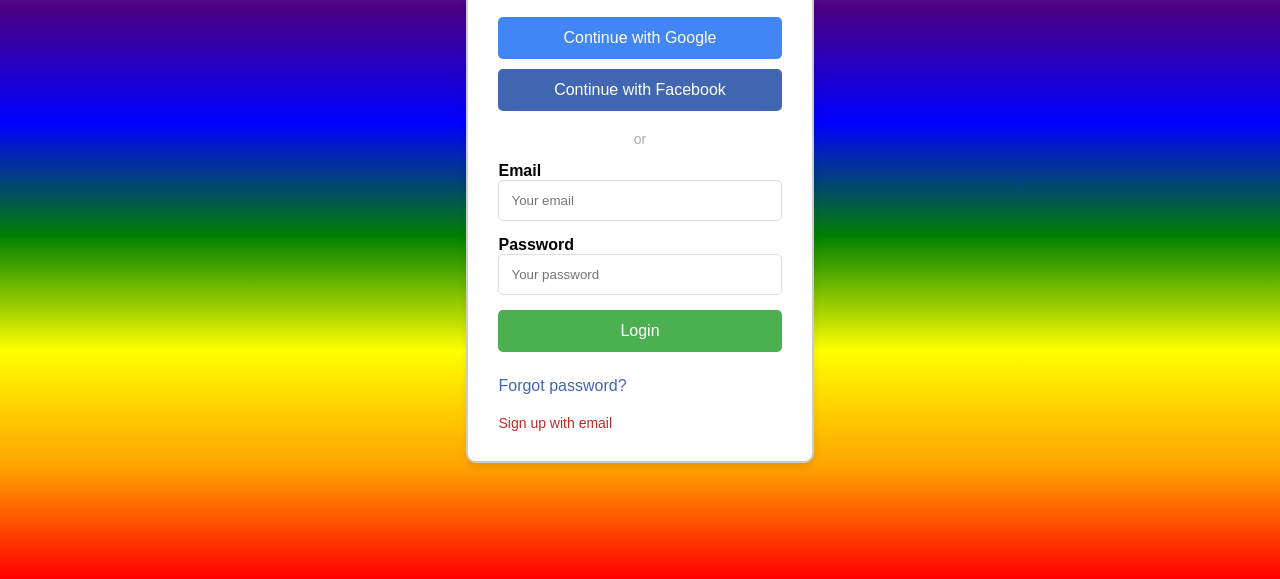
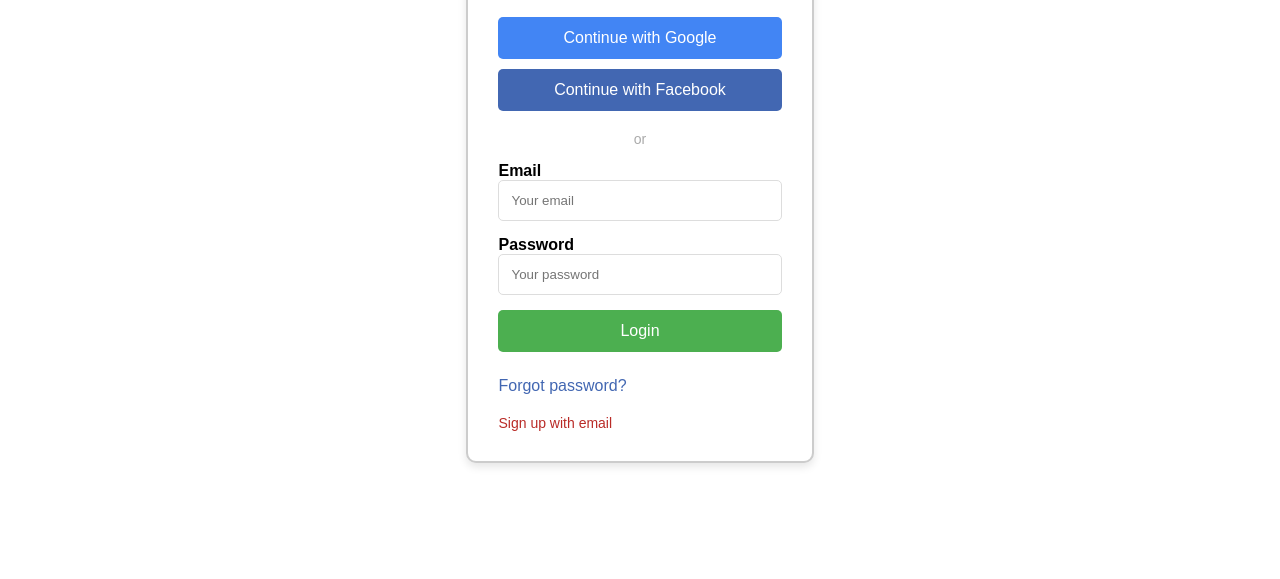
Before and after one commit to CHANDRANAND/REAR, a plain HTML site: page index.html in a window 1280 px wide. Shown: the part 221-800 px from the top of the page. Drawn offline with Linux system fonts and the light colour scheme.

Commit message:
thi is new commit

```diff
--- a/styles.css
+++ b/styles.css
@@ -7,7 +7,7 @@
 
 body {
     font-family: Arial, sans-serif;
-    background: linear-gradient(360deg, red, orange, yellow, green, blue, indigo, violet, red);
+    background: linear-gradient(black);
 
 
     background-size: cover;
```
